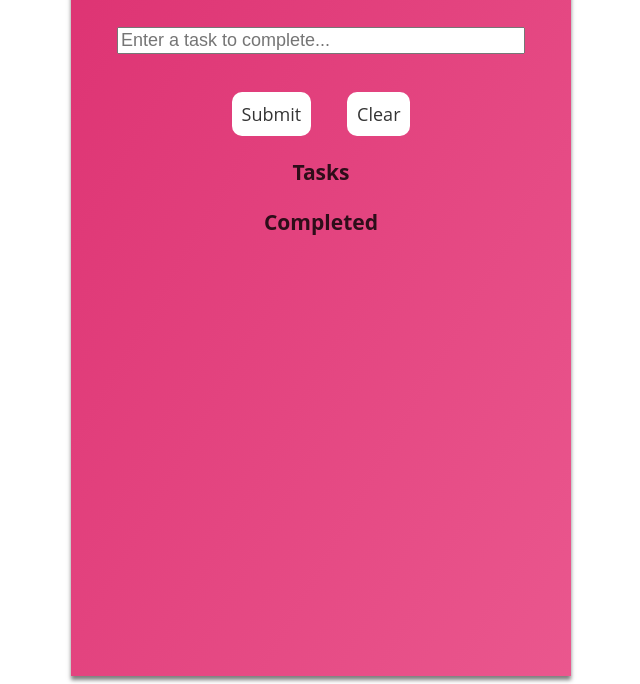
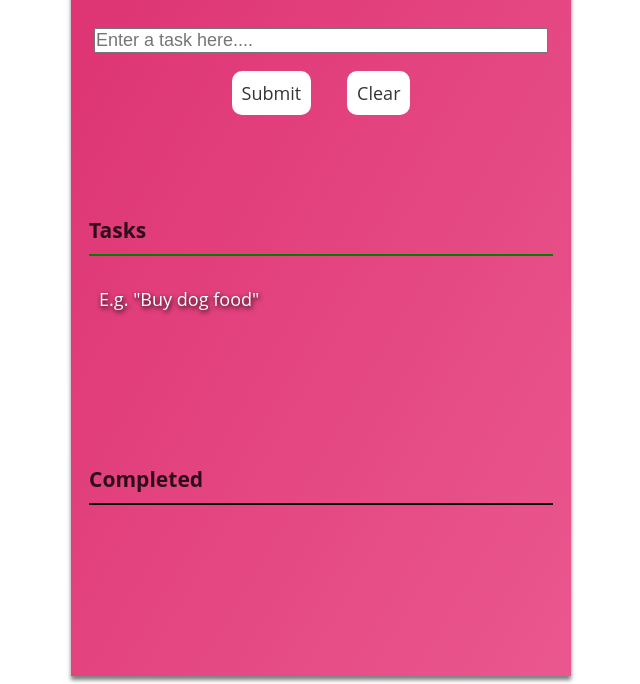
Before and after one commit to angusclarkdev/To-Do-List, a plain HTML site: page index.html in a window 1280 px wide. Shown: the part 122-806 px from the top of the page, without its empty margins (327-967 px from the left). Drawn offline with Linux system fonts and the light colour scheme.

Commit message:
Finish styling start JS
- Style Tasks + Completed sections
- write function to clear field
- write function to create new element (incomplete)

```diff
--- a/index.html
+++ b/index.html
@@ -15,15 +15,19 @@
 
 
       <h1> To Do List </h1>
-      <input class="task_input" type="text" placeholder="Enter a task to complete...">
+      <input id="input" name="input" placeholder="Enter a task here....">
+      </input>
       <ul class="buttons">
-        <li>Submit</li>
-        <li>Clear</li>
+        <li id="submit_button">Submit</li>
+        <li id="clear_button">Clear</li>
       </ul>
     </div>
     <div class="data grid">
-      <h3>Tasks</h3>
-      <h3>Completed</h3>
+      <h3 class="tasks_title">Tasks</h3>
+      <ul id="tasks" class="tasks">
+        <li>E.g. "Buy dog food"</li>
+      </ul>
+      <h3 class="completed_title">Completed</h3>
     </div>
   </section>
 
--- a/script.js
+++ b/script.js
@@ -1,20 +1,28 @@
+(function() {
+
+// Clear field when 'Clear' button clicked
+
+const clear = document.getElementById('clear_button');
+clear.addEventListener('click', function() {
+    const input = document.getElementById('input');
+    input.value = '';
+});
+
+// Print task in 'Tasks' when 'Submit' button clicked
+
+const submit = document.getElementById('submit_button');
+
+submit.addEventListener('click', function() {
 
 
-//User clicked Submit
+    let newItem = document.createElement('li');  // create new li
+    let tasks = document.getElementById('tasks');
 
-//If there is text inside entry field, add text to toDo list
+    tasks.appendChild(newItem);
+    newItem.innerText = input.value;  // print user input in new li
 
-document.getElementById('submit').addEventListener('click', function() {
-
-let value = document.getElementById('entry').value;
-
-if (value) { addItemTodo(value)
-
-};
-
+    if (input.value !== '') {
+        input.value = '';
+      }
 });
-
-
-function addItemTodo() {
-
-};
+})();
--- a/style.css
+++ b/style.css
@@ -10,6 +10,7 @@ body {
 }
 
 #container {
+  position: relative;
   margin: auto;
   background: linear-gradient(120deg, #dd3272, #EA578E);
   width: 500px;
@@ -32,23 +33,71 @@ h1 {
   margin-bottom: 20px;
 }
 
+input {
+  font-size: 1rem;
+  width: 90%;
+  padding: 0;
+  margin-bottom: 1rem;
+}
 input::placeholder {
   font-size: 1rem;
 }
+color: rgba(0,0,0,0.8);
 input:focus {
   outline-color: yellow;
 }
 ul {
 
   padding: 0;
-  display: flex;
-  flex-direction: row;
-  justify-content: center;
+  margin: 0;
+
 }
 li {
-  background-color: #fff;
+
   list-style: none;
   padding: 10px;
   margin: 0 1rem;
   border-radius: 10px;
 }
+.grid {
+  position: absolute;
+  width: 100%;
+  height: 65%;
+  bottom: 0;
+  display: grid;
+  grid-template-columns: 1fr;
+  grid-template-rows: 100px 1fr 100px 1fr;
+}
+.tasks_title {
+
+  border-bottom: 2px solid green;
+
+}
+.completed_title {
+  grid-row: 3/4;
+  border-bottom: 2px solid black;
+}
+
+.data h3 {
+  line-height: 3;
+  margin-left: 1rem;
+  margin-right: 1rem;
+  text-align: left;
+}
+.buttons {
+  display: flex;
+  flex-direction: row;
+  justify-content: center;
+
+
+}
+.buttons li {
+  background-color: #fff;
+  cursor: pointer;
+}
+
+.tasks li {
+  text-align: left;
+  color: #fff;
+  text-shadow: 1px 2px 5px black;
+}
```
Also changed, not shown: 1 other file.
